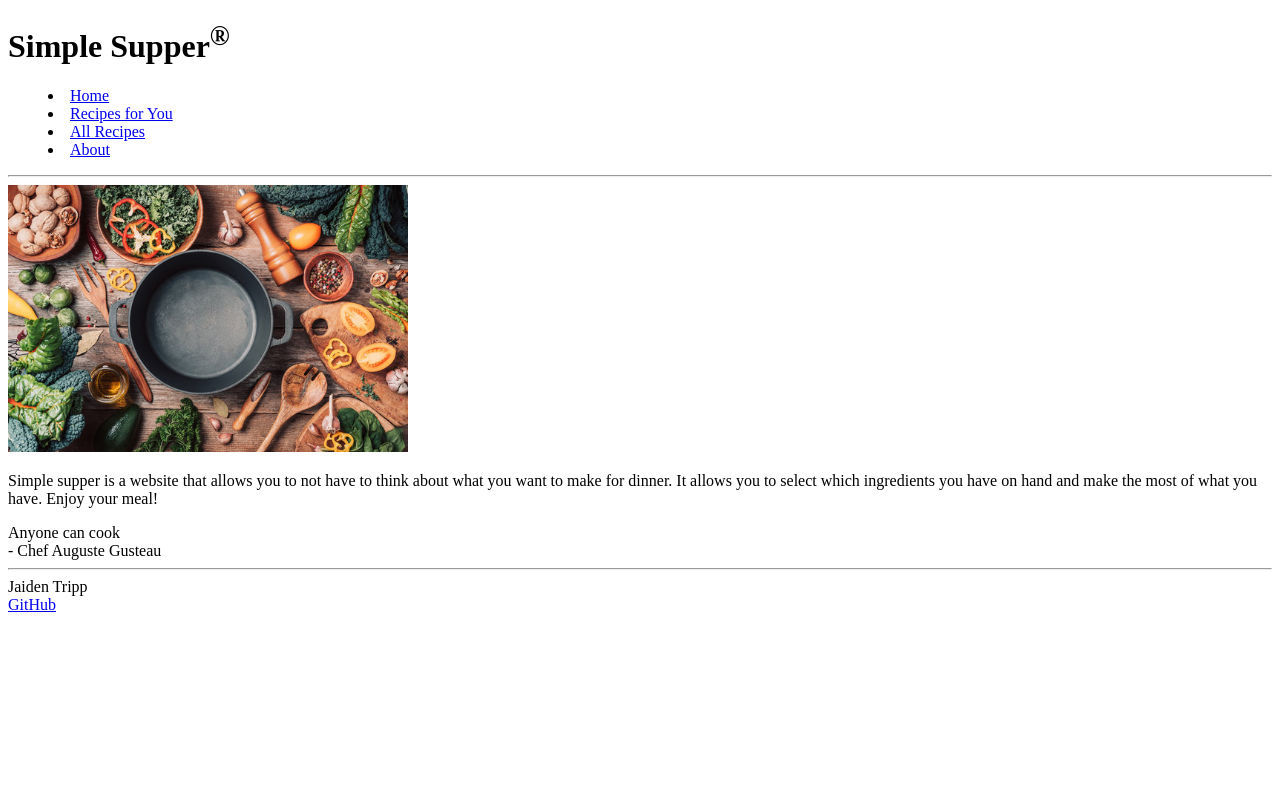
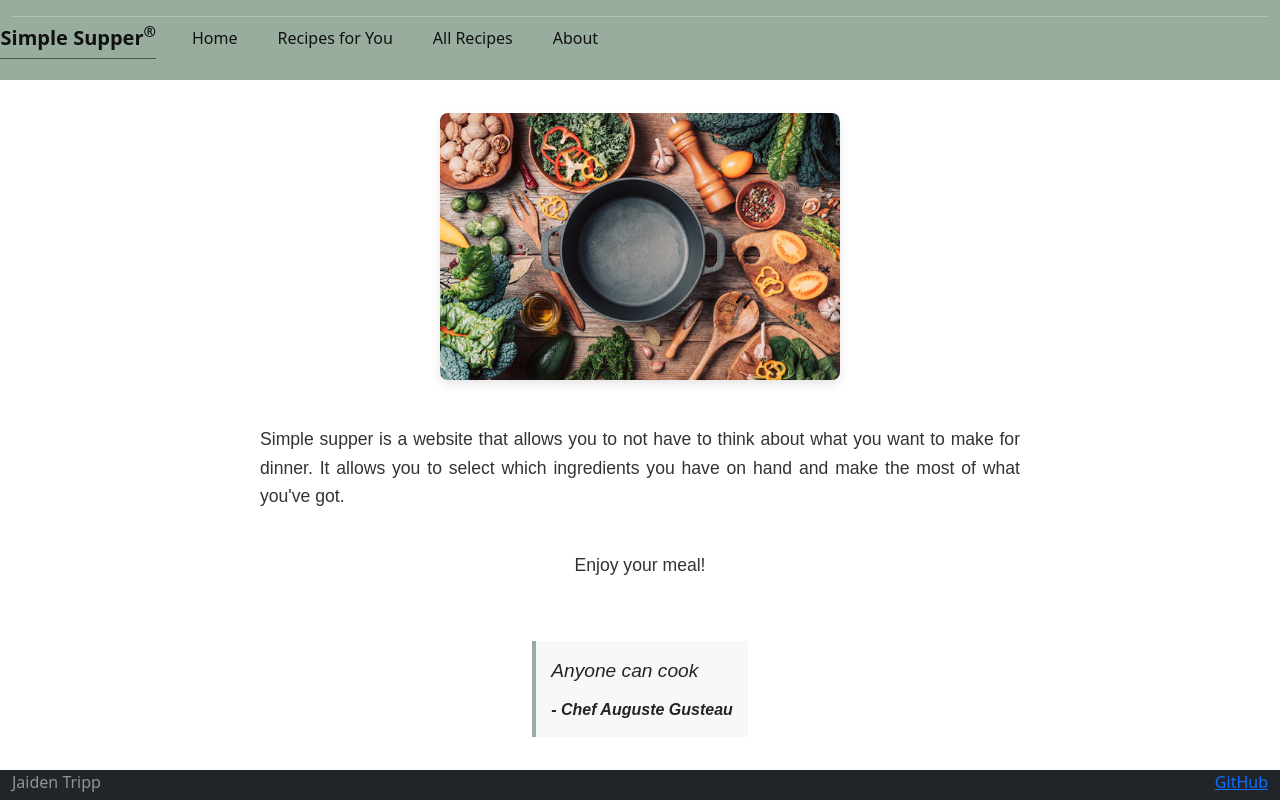
Before and after one commit to jaidentripp/CS260StartupProject, a plain HTML site: page startupHTML/about.html in a window 1280 px wide. Drawn offline with nearby package versions, Linux system fonts and the light colour scheme.

Commit message:
Added about.css and made chnages to about.html

```diff
--- /dev/null
+++ b/startupHTML/about.css
@@ -0,0 +1,42 @@
+main {
+    max-width: 800px;
+    margin: 0 auto;
+    padding: 20px;
+    font-family: Arial, sans-serif;
+    line-height: 1.6;
+}
+
+#picture {
+    text-align: center;
+    margin-bottom: 20px;
+}
+
+#picture img {
+    border-radius: 8px;
+    box-shadow: 0 4px 8px rgba(0,0,0,0.1);
+}
+
+p {
+    text-align: justify;
+    margin-bottom: 20px;
+    font-size: 1.1em;
+    color: #333;
+}
+
+#quote {
+    background-color: #f8f8f8;
+    border-left: 4px solid #99ad9e;
+    padding: 15px;
+    margin-top: 20px;
+    font-style: italic;
+}
+
+#quote div:first-child {
+    font-size: 1.2em;
+    margin-bottom: 10px;
+}
+
+#quote div:last-child {
+    text-align: right;
+    font-weight: bold;
+}
--- a/startupHTML/about.html
+++ b/startupHTML/about.html
@@ -6,20 +6,37 @@
     <meta name="viewport" content="width=device-width, initial-scale=1.0" />
     <title>Simple Supper</title>
     <link rel="icon" href="favicon.ico" />
+
+    <link rel="stylesheet" href="main.css" />
+    <link rel="stylesheet" href="about.css" />
+
+    <link
+      href="https://cdn.jsdelivr.net/npm/bootstrap@5.2.2/dist/css/bootstrap.min.css"
+      rel="stylesheet"
+      integrity="sha384-Zenh87qX5JnK2Jl0vWa8Ck2rdkQ2Bzep5IDxbcnCeuOxjzrPF/et3URy9Bv1WTRi"
+      crossorigin="anonymous"
+    />
   </head>
-  <body>
+  <body class = "text-dark">
     <!-- Use header, main, and footer elements to give semantic structure -->
-    <header>
-      <h1>Simple Supper<sup>&reg;</sup></h1>
-
+    <header class="container-fluid">
       <!-- Navigation elements -->
-      <nav>
+      <nav class = "navbar fixed-top">
         <!-- Menu is a semantic alternative to <ul> that represents an interaction -->
-        <menu>
-          <li><a href="index.html">Home</a></li>
-          <li><a href="recipesForYou.html">Recipes for You</a></li>
-          <li><a href="allRecipes.html">All Recipes</a></li>
-          <li><a href="about.html">About</a></li>
+        <a class="navbar-brand" href="#">Simple Supper<sup>&reg;</sup></a>
+        <menu class="navbar-nav">
+          <li class="nav-item">
+            <a class="nav-link active" href="index.html">Home</a>
+          </li>
+          <li class="nav-item">
+            <a class="nav-link active" href="recipesForYou.html">Recipes for You</a>
+          </li>
+          <li class="nav-item">
+            <a class="nav-link active" href="allRecipes.html">All Recipes</a>
+          </li>
+          <li class="nav-item">
+            <a class="nav-link active" href="about.html">About</a>
+          </li>
         </menu>
       </nav>
 
@@ -32,7 +49,10 @@
 
         <p>
           Simple supper is a website that allows you to not have to think about what you want to make for dinner. It
-          allows you to select which ingredients you have on hand and make the most of what you have. Enjoy your meal!
+          allows you to select which ingredients you have on hand and make the most of what you've got.
+        </p>
+        <p>
+          Enjoy your meal!
         </p>
 
         <div id="quote">
@@ -42,11 +62,11 @@
       </main>
 
 
-    <footer>
-        <hr />
+    <footer class="bg-dark text-white-50">
+      <div class="container-fluid">
         <span class="text-reset">Jaiden Tripp</span>
-        <br />
         <a href="https://github.com/jaidentripp/CS260StartupProject">GitHub</a>
+      </div>
       </footer>
     </body>
   </html>
--- a/startupHTML/allRecipes.css
+++ b/startupHTML/allRecipes.css
@@ -23,3 +23,8 @@ img {
     border-radius: 8px;
     box-shadow: 0 4px 8px rgba(0,0,0,0.1);
 }
+
+#picture img {
+    border-radius: 8px;
+    box-shadow: 0 4px 8px rgba(0,0,0,0.1);
+}
--- a/startupHTML/recipesForYou.css
+++ b/startupHTML/recipesForYou.css
@@ -59,3 +59,13 @@
     top: -1px;
     margin-right: 4px;
   }
+
+  #picture img {
+    border-radius: 8px;
+    box-shadow: 0 4px 8px rgba(0,0,0,0.1);
+}
+
+#picture {
+  text-align: center;
+  margin-bottom: 20px;
+}
```
Also changed, not shown: startupHTML/allRecipes.html (+6 -6 lines), startupHTML/recipesForYou.html (+6 -6 lines).
